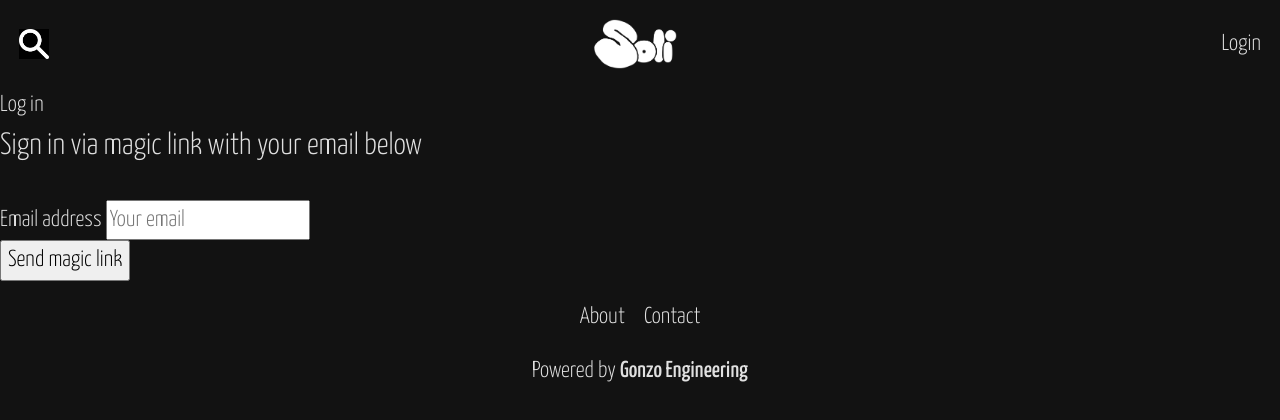
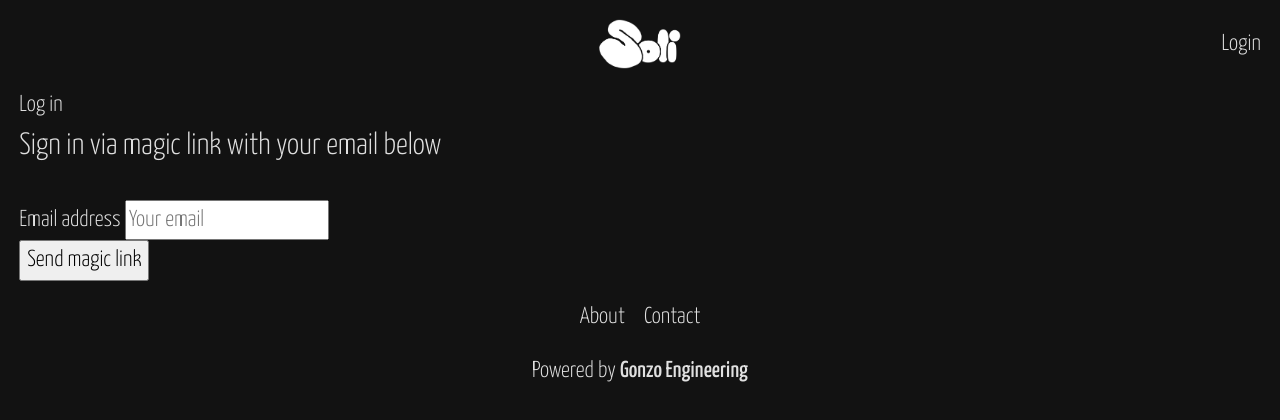
Before and after one commit to gonzo-engineering/soli, a SvelteKit app in the folder app/: page /login in a window 1280 px wide. Shown: the top 420 px of the page. Built offline with nearby package versions, Linux system fonts and the light colour scheme; no server answers.

Commit message:
Put app behind beta auth check

```diff
--- a/app/src/app.d.ts
+++ b/app/src/app.d.ts
@@ -3,8 +3,10 @@ import { SupabaseClient, Session } from '@supabase/supabase-js';
 declare global {
 	namespace App {
 		interface Locals {
-			supabase: SupabaseClient;
-			safeGetSession(): Promise<{ session: Session | null; user: User | null }>;
+			supabase: SupabaseClient<Database>;
+			safeGetSession: () => Promise<{ session: Session | null; user: User | null }>;
+			session: Session | null;
+			user: User | null;
 		}
 		interface PageData {
 			session: Session | null;
--- /dev/null
+++ b/app/src/lib/components/layout/Footer.svelte
@@ -0,0 +1,45 @@
+<footer>
+	<ul>
+		<li>
+			<a href="/about">About</a>
+		</li>
+		<li>
+			<a href="/contact">Contact</a>
+		</li>
+	</ul>
+	<div>
+		Powered by <a href="https://gonzo.engineering"><span class="strong">Gonzo Engineering</span></a>
+	</div>
+</footer>
+
+<style>
+	footer {
+		text-align: center;
+		margin: 1rem 0;
+		display: flex;
+		justify-content: center;
+		align-items: center;
+		flex-direction: row;
+		max-height: 100px;
+	}
+	footer a {
+		text-decoration: none;
+		color: inherit;
+	}
+	footer {
+		gap: 1rem;
+	}
+	.strong {
+		font-weight: 500;
+	}
+	footer {
+		flex-direction: column;
+	}
+	footer ul {
+		list-style: none;
+		display: flex;
+		gap: 1rem;
+		padding: 0;
+		margin: 0;
+	}
+</style>
--- /dev/null
+++ b/app/src/lib/components/layout/Header.svelte
@@ -0,0 +1,50 @@
+<script>
+	let { userIsLoggedIn } = $props();
+</script>
+
+<header>
+	<div class="section"></div>
+	<div class="section">
+		<a href="/" class="logo">
+			<img src="/soli-logo-full-white.png" class="icon" alt="Soli emblem" />
+		</a>
+	</div>
+	<div class="section">
+		<div>
+			{#if userIsLoggedIn}
+				<a href="/account">Account</a>
+			{:else}
+				<a href="/login">Login</a>
+			{/if}
+		</div>
+	</div>
+</header>
+
+<style>
+	header {
+		display: flex;
+		justify-content: space-between;
+		align-items: center;
+		margin: 1rem;
+		a {
+			text-decoration: none;
+			color: inherit;
+		}
+	}
+	.section {
+		flex: 1;
+		display: flex;
+		justify-content: center;
+	}
+
+	.section:first-child > div {
+		margin-right: auto;
+	}
+
+	.section:last-child > div {
+		margin-left: auto;
+	}
+	.icon {
+		height: 50px;
+	}
+</style>
--- a/app/src/lib/global/config.ts
+++ b/app/src/lib/global/config.ts
@@ -7,3 +7,10 @@ export const REVENUE_SPLIT = {
 
 export const PUBLIC_SUPABASE_URL = import.meta.env.VITE_SUPABASE_URL;
 export const PUBLIC_SUPABASE_ANON_KEY = import.meta.env.VITE_SUPABASE_ANON_KEY;
+
+export const TABLES = {
+	listeners: 'listener-profiles',
+	artists: 'artist-profiles',
+	streams: 'streams',
+	betaUsers: 'beta-users'
+};
--- a/app/src/lib/global/state.svelte.ts
+++ b/app/src/lib/global/state.svelte.ts
@@ -1,6 +1,6 @@
 import type { ArtistManifest, Track, UserState } from '$lib/types';
 import { createClient } from '@supabase/supabase-js';
-import { PUBLIC_SUPABASE_ANON_KEY, PUBLIC_SUPABASE_URL } from './config';
+import { PUBLIC_SUPABASE_ANON_KEY, PUBLIC_SUPABASE_URL, TABLES } from './config';
 
 const supabase = createClient(PUBLIC_SUPABASE_URL, PUBLIC_SUPABASE_ANON_KEY);
 
@@ -14,7 +14,7 @@ export const userState: UserState = $state({
 const logStream = async (userId: string, artistId: string, trackId: string, tokensUsed: number) => {
 	console.log(`Logging stream for '${trackId}' by user ${userId}`);
 	const { error } = await supabase
-		.from('streams')
+		.from(TABLES.streams)
 		.insert({
 			user_id: userId,
 			artist_id: artistId,
@@ -32,7 +32,7 @@ const logStream = async (userId: string, artistId: string, trackId: string, toke
 const updateUserBalance = async (userId: string, newBalance: number) => {
 	console.log('Updating balance for user:', userId, 'New balance:', newBalance);
 	const { error } = await supabase
-		.from('profiles')
+		.from(TABLES.listeners)
 		.update({ tokens_balance: newBalance })
 		.eq('id', userId)
 		.select();
--- a/app/src/routes/+layout.server.ts
+++ b/app/src/routes/+layout.server.ts
@@ -1,6 +1,7 @@
 // src/routes/+layout.server.ts
 import type { LayoutServerLoad } from './$types';
 import type { UserProfile } from '$lib/types';
+import { TABLES } from '$lib/global/config';
 
 export const load: LayoutServerLoad = async ({ locals: { supabase, safeGetSession }, cookies }) => {
 	const { session, user } = await safeGetSession();
@@ -13,7 +14,7 @@ export const load: LayoutServerLoad = async ({ locals: { supabase, safeGetSessio
 		}: {
 			data: UserProfile | null;
 		} = await supabase
-			.from('profiles')
+			.from(TABLES.listeners)
 			.select(`first_name, tokens_balance, pay_per_stream`)
 			.eq('id', session.user.id)
 			.single();
--- a/app/src/routes/+layout.svelte
+++ b/app/src/routes/+layout.svelte
@@ -5,6 +5,8 @@
 	import { invalidate } from '$app/navigation';
 	import { onMount } from 'svelte';
 	import { userState } from '$lib/global/state.svelte.js';
+	import Header from '$lib/components/layout/Header.svelte';
+	import Footer from '$lib/components/layout/Footer.svelte';
 
 	export let data;
 
@@ -25,33 +27,13 @@
 	<title>Soli</title>
 </svelte:head>
 
-<header>
-	<div><img class="search-icon" src="/search.png" alt="" /></div>
-	<a href="/"><img src="/soli-logo-full-white.png" class="icon" alt="Soli emblem" /></a>
-	{#if session}
-		<a href="/account">Account</a>
-	{:else}
-		<a href="/login">Login</a>
-	{/if}
-</header>
+<Header userIsLoggedIn={session} />
 
 <main>
 	<slot />
 </main>
 
-<footer>
-	<ul>
-		<li>
-			<a href="/about">About</a>
-		</li>
-		<li>
-			<a href="/contact">Contact</a>
-		</li>
-	</ul>
-	<div>
-		Powered by <a href="https://gonzo.engineering"><span class="strong">Gonzo Engineering</span></a>
-	</div>
-</footer>
+<Footer />
 
 {#if userState.activeSong && userState.activeSongArtist && userState.liveBalance}
 	<div class="audio-player">
@@ -72,50 +54,8 @@
 {/if}
 
 <style>
-	header,
-	footer {
-		text-align: center;
-		margin: 1rem 0;
-		display: flex;
-		justify-content: center;
-		align-items: center;
-		flex-direction: row;
-		max-height: 100px;
-	}
-	header a,
-	footer a {
-		text-decoration: none;
-		color: inherit;
-	}
-	header {
-		display: flex;
-		justify-content: space-between;
-		margin: 1rem;
-	}
-	footer {
-		gap: 1rem;
-	}
-	.strong {
-		font-weight: 500;
-	}
-	.icon {
-		height: 50px;
-	}
-	footer {
-		flex-direction: column;
-	}
-	footer ul {
-		list-style: none;
-		display: flex;
-		gap: 1rem;
-		padding: 0;
-		margin: 0;
-	}
-
-	@media (max-width: 600px) {
-		main {
-			margin: 0 1rem;
-		}
+	main {
+		margin: 0 1rem;
 	}
 	.audio-player {
 		text-align: center;
@@ -130,8 +70,4 @@
 			color: black;
 		}
 	}
-	.search-icon {
-		width: 30px;
-		height: 30px;
-	}
 </style>
--- a/app/src/routes/about/+page.svelte
+++ b/app/src/routes/about/+page.svelte
@@ -1,6 +1,6 @@
 <div class="explainer">
 	<h2>About</h2>
-	<p>This is a thought experiment.</p>
+	<p><span class="strong">Soli</span> is a thought experiment.</p>
 	<p>
 		The thought: <span class="strong"
 			>What might music streaming look like if it was built in service of musicians rather than to
@@ -8,8 +8,8 @@
 		>
 	</p>
 	<p>
-		<span class="strong">Soli</span> is the experiment bit - a prototype of an open source and decentralised
-		music streaming network with fair, transparent remuneration.
+		This place is the experiment bit - a prototype of an open source and decentralised music
+		streaming network with fair, transparent remuneration.
 	</p>
 	<p>How hard can it be?</p>
 </div>
--- a/app/src/routes/account/+page.server.ts
+++ b/app/src/routes/account/+page.server.ts
@@ -1,5 +1,6 @@
 import { fail, redirect } from '@sveltejs/kit';
 import type { Actions, PageServerLoad } from './$types';
+import { TABLES } from '$lib/global/config';
 
 export const load: PageServerLoad = async ({ locals: { safeGetSession } }) => {
 	const { session } = await safeGetSession();
@@ -19,7 +20,7 @@ export const actions: Actions = {
 
 		const { session } = await safeGetSession();
 
-		const { error } = await supabase.from('profiles').upsert({
+		const { error } = await supabase.from(TABLES.listeners).upsert({
 			id: session?.user.id,
 			first_name: firstName,
 			updated_at: new Date(),
--- a/app/src/routes/api/checkout/success/+server.ts
+++ b/app/src/routes/api/checkout/success/+server.ts
@@ -1,4 +1,4 @@
-import { REVENUE_SPLIT } from '$lib/global/config';
+import { REVENUE_SPLIT, TABLES } from '$lib/global/config';
 import { type RequestHandler } from '@sveltejs/kit';
 
 export const POST: RequestHandler = async ({ request, locals: { supabase } }) => {
@@ -16,7 +16,7 @@ export const POST: RequestHandler = async ({ request, locals: { supabase } }) =>
 		const topUpTokens = Math.round(topUpAmount * REVENUE_SPLIT.artists);
 
 		const { error } = await supabase
-			.from('profiles')
+			.from(TABLES.listeners)
 			.update({
 				tokens_balance: topUpTokens + userTokensBalance
 			})
--- a/app/src/routes/login/+page.server.ts
+++ b/app/src/routes/login/+page.server.ts
@@ -1,6 +1,7 @@
 // src/routes/+page.server.ts
 import { fail, redirect } from '@sveltejs/kit';
 import type { Actions, PageServerLoad } from './$types';
+import { TABLES } from '$lib/global/config';
 
 export const load: PageServerLoad = async ({ url, locals: { safeGetSession } }) => {
 	const { session } = await safeGetSession();
@@ -28,6 +29,20 @@ export const actions: Actions = {
 			return fail(400, { errors: { email: 'Please enter a valid email address' }, email });
 		}
 
+		const { error: betaUserError } = await supabase
+			.from(TABLES.betaUsers)
+			.select('email')
+			.eq('email', email)
+			.single();
+
+		if (betaUserError) {
+			return fail(400, {
+				success: false,
+				email,
+				message: 'Your email is not on the beta list.'
+			});
+		}
+
 		const { error } = await supabase.auth.signInWithOtp({ email });
 
 		if (error) {
```
Also changed, not shown: app/src/hooks.server.ts (+18 -3 lines).
